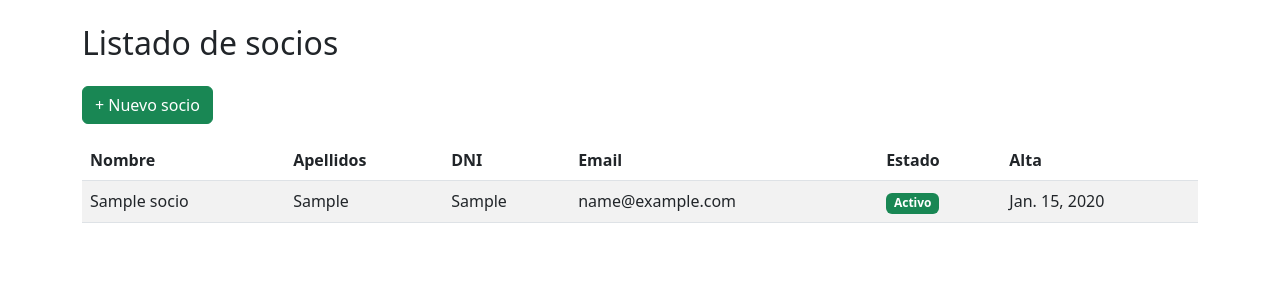
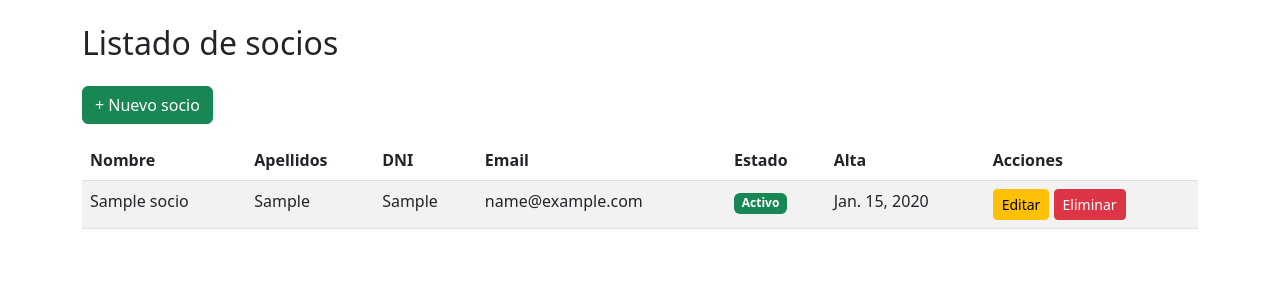
Before and after one commit to joalmar24/festeroerp, a Django app: page / in a window 1280 px wide. Shown: the part 56-356 px from the top of the page. Run offline with Django 5.2, Linux system fonts and the light colour scheme; tables that the repository leaves empty hold one stand-in row (values such as "Sample post").

```diff
--- a/apps/socios/templates/socios/home.html
+++ b/apps/socios/templates/socios/home.html
@@ -18,6 +18,7 @@
                     <th>Email</th>
                     <th>Estado</th>
                     <th>Alta</th>
+                    <th>Acciones</th>
                 </tr>
             </thead>
             <tbody>
@@ -35,6 +36,18 @@
                         {% endif %}
                     </td>
                     <td>{{ socio.fecha_alta }}</td>
+                    <td>
+                    <a href="{% url 'editar_socio' socio.id %}"
+                    class="btn btn-sm btn-warning">
+                    Editar
+                    </a>
+
+                    <a href="{% url 'eliminar_socio' socio.id %}"
+                    class="btn btn-sm btn-danger"
+                    onclick="return confirm('¿Seguro que quieres eliminar este socio?')">
+                        Eliminar
+                    </a>
+                    </td>
                 </tr>
                 {% endfor %}
             </tbody>
@@ -58,6 +71,18 @@
                     {% endif %}
                 </p>
                 <small class="text-muted">Alta: {{ socio.fecha_alta }}</small>
+                <div class="mt-2">
+                    <a href="{% url 'editar_socio' socio.id %}"
+                    class="btn btn-sm btn-warning">
+                        Editar
+                    </a>
+
+                    <a href="{% url 'eliminar_socio' socio.id %}"
+                    class="btn btn-sm btn-danger"
+                    onclick="return confirm('¿Seguro que quieres eliminar este socio?')">
+                        Eliminar
+                    </a>
+                </div>
             </div>
         </div>
         {% endfor %}
--- a/apps/socios/urls.py
+++ b/apps/socios/urls.py
@@ -4,4 +4,6 @@ from . import views
 urlpatterns = [
     path('', views.home, name='home'),
     path('crear/', views.crear_socio, name='crear_socio'),
+    path('editar/<int:pk>/', views.editar_socio, name='editar_socio'),
+    path('eliminar/<int:pk>/', views.eliminar_socio, name='eliminar_socio'),
 ]
--- a/apps/socios/views.py
+++ b/apps/socios/views.py
@@ -1,4 +1,5 @@
 from django.shortcuts import render, redirect
+from django.shortcuts import get_object_or_404
 from .models import Socio
 from .forms import SocioForm
 
@@ -16,3 +17,19 @@ def crear_socio(request):
         form = SocioForm()
 
     return render(request, 'socios/crear.html', {'form': form})
+def editar_socio(request, pk):
+    socio = get_object_or_404(Socio, pk=pk)
+
+    if request.method == 'POST':
+        form = SocioForm(request.POST, instance=socio)
+        if form.is_valid():
+            form.save()
+            return redirect('home')
+    else:
+        form = SocioForm(instance=socio)
+
+    return render(request, 'socios/crear.html', {'form': form})
+def eliminar_socio(request, pk):
+    socio = get_object_or_404(Socio, pk=pk)
+    socio.delete()
+    return redirect('home')
```
